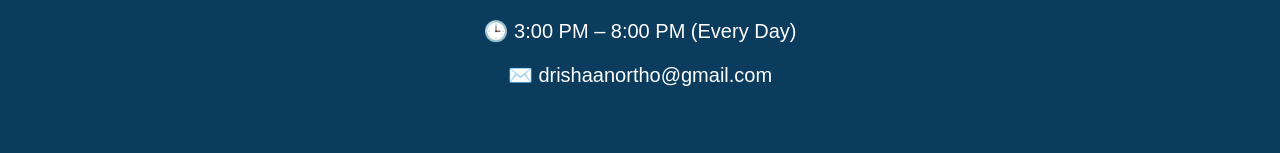
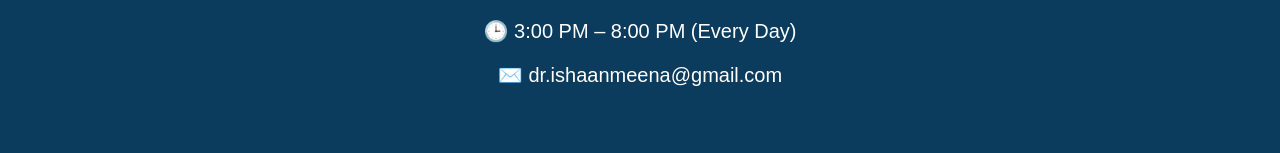
Before and after one commit to drishaanortho/drishaanortho-website, a Next.js app: page / in a window 1280 px wide. Shown: the part 1996-2149 px from the top of the page. Built offline with nearby package versions, Linux system fonts and the light colour scheme.

Commit message:
Update page.tsx

```diff
--- a/app/page.tsx
+++ b/app/page.tsx
@@ -282,8 +282,13 @@ export default function Home() {
         </p>
 
         <p style={{ fontSize: "20px" }}>
-          ✉️ drishaanortho@gmail.com
-        </p>
+  ✉️ <a
+    href="mailto:dr.ishaanmeena@gmail.com"
+    style={{ color: "white" }}
+  >
+    dr.ishaanmeena@gmail.com
+  </a>
+</p>
       </section>
 
       {/* FOOTER */}
```
